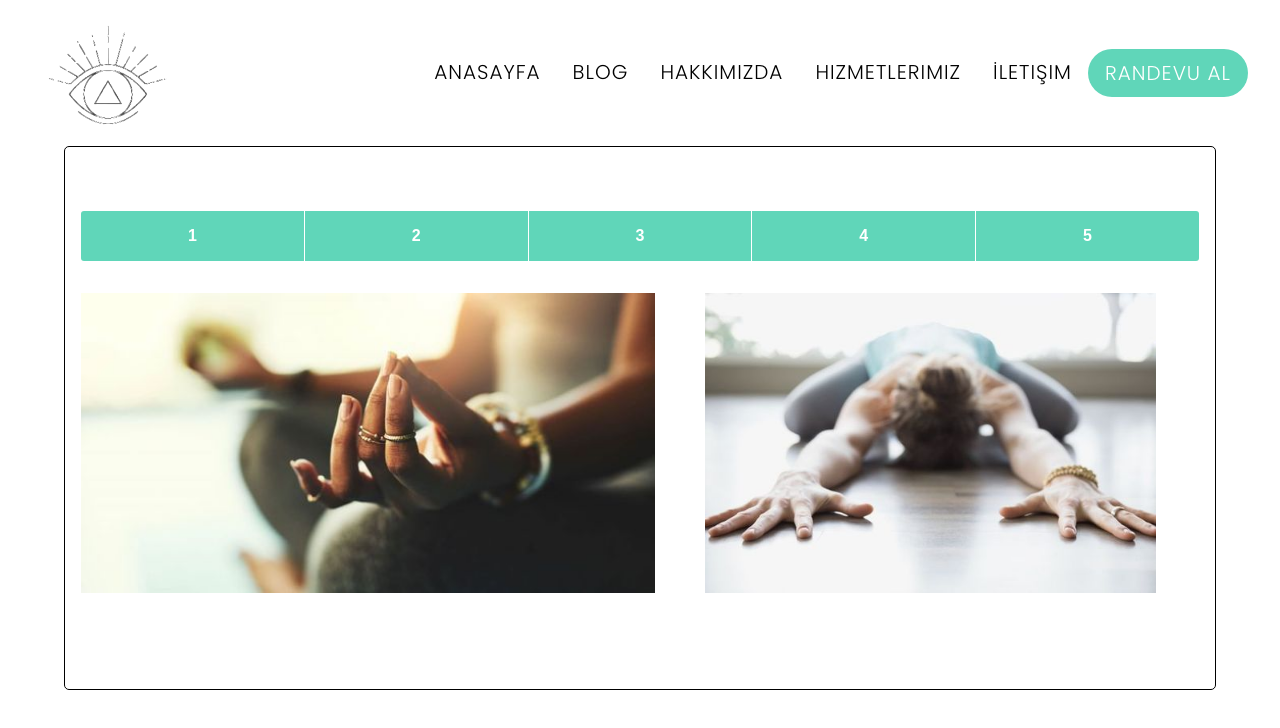
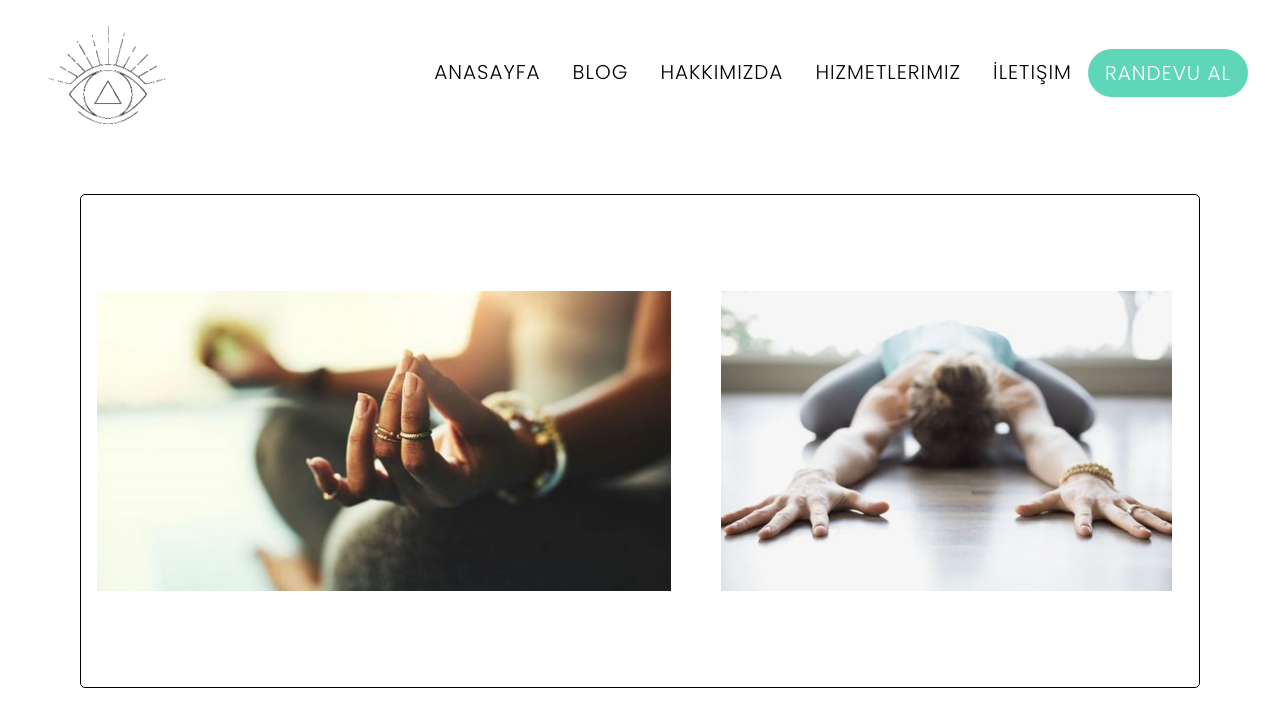
Before and after one commit to enescakar2148/tez, a React (Create React App) app: page /feed in a window 1280 px wide. Shown: the top 728 px of the page. Built offline with nearby package versions, Linux system fonts and the light colour scheme.

Commit message:
any fixed

```diff
--- a/src/Components/Blog.js
+++ b/src/Components/Blog.js
@@ -6,8 +6,18 @@ export default class Blog extends Component {
     render() {
         return (
             <div>
-                <Navbar/>
-                <PostListItem/>
+                <Navbar />
+                <div className='blog-container-page-swapper'>
+                    <div className='filter'>
+
+                    </div>
+                    <div className='post-items'>
+                        <PostListItem />
+                        <PostListItem />
+                        <PostListItem />
+
+                    </div>
+                </div>
             </div>
         )
     }
--- a/src/Components/Feed.js
+++ b/src/Components/Feed.js
@@ -15,30 +15,6 @@ export default class Feed extends Component {
                 <Navbar />
                 <div className="slider_ana">
                     <div className="slider">
-
-                        <div className='numbers-wrapper'>
-                            <ul id='slide-route'>
-                                <li id='route1' className='route'>
-                                    1
-                                </li>
-
-                                <li id='route2' className='route'>
-                                    2
-                                </li>
-
-                                <li id='route3' className='route'>
-                                    3
-                                </li>
-
-                                <li id='route4' className='route'>
-                                    4
-                                </li>
-
-                                <li id='route5' className='route'>
-                                    5
-                                </li>
-                            </ul>
-                        </div>
 
                         <div className="slides">
                             <div id="slide-1">
--- a/src/Components/Login.js
+++ b/src/Components/Login.js
@@ -1,4 +1,5 @@
 import React, { Component } from 'react'
+import { Link } from 'react-router-dom';
 import "../css/Login.css"
 import loginp from '../images/login1.png';
 
@@ -17,8 +18,8 @@ export default class Login extends Component {
                 <label className="input-text" for="input">Şifre</label>
                 <input className="input" type="text" id="lname" name="lname" />
 
-                <button className="buttonx" > Giriş Yap </button>
-           <a href="" a/>
+               <Link to="/randevu-al" className='buttonx'>Giriş Yap</Link>
+               <Link to="/sign-up" id="sign-up-text">Hesabın yok mu ? <span id="sign-up-span"> Kayıt Ol</span></Link>
                 </div>
 
             </div>
--- a/src/Components/PostListItem.js
+++ b/src/Components/PostListItem.js
@@ -12,10 +12,9 @@ export default function PostListItem() {
                     <h1 id="title">Post Title</h1>
                     <p id='date-text'>04 Mart 2021</p>
                 </div>
-                <Link to="/post-details"><img src={logo} alt="Post Image" id="post-image"/></Link>
                 <div className="sub-optinions">
-                    <h2 className='sub-optinion'>Post a Comment</h2>
-                    <h2 className='sub-optinion'>Read More</h2>
+                    <h2 className='sub-optinion optinion'>Post a Comment</h2>
+                    <Link to="/post-details" className="link optinion">Read More</Link>
                 </div>
             </div>
         </div>
--- a/src/Components/Signup.js
+++ b/src/Components/Signup.js
@@ -1,4 +1,5 @@
 import React, { Component } from 'react'
+import { Link } from 'react-router-dom'
 import "../css/Signup.css"
 
 
@@ -30,7 +31,7 @@ export default class Signup extends Component {
             <label for="" className="label">Confirm Password</label>
           </div>
 
-          <input type="submit" className="submitBtn" value="Sign up" />
+          <Link to="/tez" className='submitBtn'>Kayıt Ol</Link>
         </form>
 
       </div>
--- a/src/Components/SubComponents/Navbar.js
+++ b/src/Components/SubComponents/Navbar.js
@@ -26,7 +26,7 @@ export default function Navbar() {
                         <Link to="/contact">İletişim</Link>
                     </li>
                     <li className='nav-item' id='randevu'>
-                        <Link to="/randevu-al" id='randevu-link-text'>Randevu Al</Link>
+                        <Link to="/login" id='randevu-link-text'>Randevu Al</Link>
                     </li>
                 </ul>
             </nav>
--- a/src/css/Feed.css
+++ b/src/css/Feed.css
@@ -7,56 +7,6 @@
     padding: 0 1rem;
     display: flex;
     flex-direction: column;
-  }
-
-  #slide-route{
-    display: flex;
-    border-radius: 3px;
-    background-color: var(--LIGHT-GREEN);
-    width: 100%;
-    justify-content: space-around;
-    font-weight: bold;
-    list-style-type: none;
-
-    height: 50px;
-    justify-content: space-around;
-    align-items: center;
-  }
-
-  #route1{
-    border-right: 1px solid #fff;
-  }
-
-
-  #route2{
-    border-right: 1px solid #fff;
-  }
-
-
-  #route3{
-    border-right: 1px solid #fff;
-  }
-
-
-  #route4{
-    border-right: 1px solid #fff;
-  }
-
-  .route{
-    transition: .2s;
-
-    height: 100% !important;
-
-    width: 100%;
-    display: flex;
-    justify-content: center;
-    align-items: center;
-    color: #fff;
-  }
-
-  .route:hover {
-    background-color: #fff;
-    color: var(--LIGHT-GREEN);
   }
 
   .slides {
@@ -78,16 +28,18 @@
     scroll-snap-type: mandatory;
     */
   }
+
+
   .slide-image{
     height: 100% !important;
   }
   .slides::-webkit-scrollbar {
-    width: 10px;
-    height: 10px;
+    width: 5px;
+    height: 5px;
   }
   .slides::-webkit-scrollbar-thumb {
-    background: black;
-    border-radius: 10px;
+    background: var(--LIGHT-GREEN);
+    border-radius: 5px;
   }
   .slides::-webkit-scrollbar-track {
     background: transparent;
@@ -129,7 +81,8 @@
      display:flex;
      justify-content:center;
      padding: 4rem 0;
-    margin: 0 4rem;
+     margin: 3rem 5rem;
+
     border: 1px solid #000;
     border-radius: 5px;
  }
--- a/src/css/Login.css
+++ b/src/css/Login.css
@@ -62,6 +62,7 @@ width: 55%;
   margin: 0 0 1rem 0;
   cursor: pointer;
   transition: .2s;
+  text-align: center;
 }
 
 .buttonx:hover{
@@ -69,3 +70,11 @@ width: 55%;
   background-color: transparent;
   color: var(--LIGHT-GREEN);
 }
+#sign-up-text{
+  padding: .5rem 0 0 0;
+  font-style: italic;
+  font-size: .9rem;
+}
+#sign-up-span{
+  color: var(--LIGHT-GREEN);
+}
--- a/src/css/Signup.css
+++ b/src/css/Signup.css
@@ -67,13 +67,15 @@ body {
     display: block;
     margin-left: auto;
     padding: 15px 30px;
-    border: none;
+    border: 1px solid transparent;
     background-color: var(--LIGHT-GREEN);
     color: white;
     border-radius: 6px;
     cursor: pointer;
     font-size: 16px;
     margin-top: 30px;
+    width: fit-content;
+    transition: .2s;
   }
 
   .submitBtn:hover {
--- a/src/css/blog.css
+++ b/src/css/blog.css
@@ -5,33 +5,46 @@
     height: fit-content;
     display: flex;
     justify-content: center;
+    padding: 2rem;
 }
 
 .container{
     width: 50% !important;
-    height: fit-content !important;
+    height: 500px !important;
     border: 1px solid #000 !important;
-    background-color: #fff !important;
+    display: flex;
+    flex-direction: column;
     border-radius: 8px;
-    justify-content: flex-start;
-    align-items: flex-start;
+    justify-content: space-between;
     padding: 2rem 1.5rem 2rem 1.5rem;
+    background-image: url("../images//post_image.png");
+    background-repeat: no-repeat;
+    background-size: cover;
 }
-
-#post-image{
-    width: 100%;
-    margin: 1rem 0 1rem 0;
-
-}
-
+  .header{
+      color: #fff;
+  }
 .sub-optinions{
     display: flex;
     justify-content: space-between;
+    width: 100%;
+    align-items: center;
 }
-.sub-optinion{
+.optinion{
     font-weight: 100;
     letter-spacing: 1px;
     font-size: 1rem;
+    color: #fff;
+    cursor: pointer;
+    background: #a6eddb25;
+    padding: .75rem 1rem;
+    border-radius: 5px;
+    width: 200px;
+    text-align: center;
+    transition: .2s;
+}
+
+.optinion:hover{
+    background: #ffffff;
     color: var(--LIGHT-GREEN);
-    cursor: pointer;
 }
```
